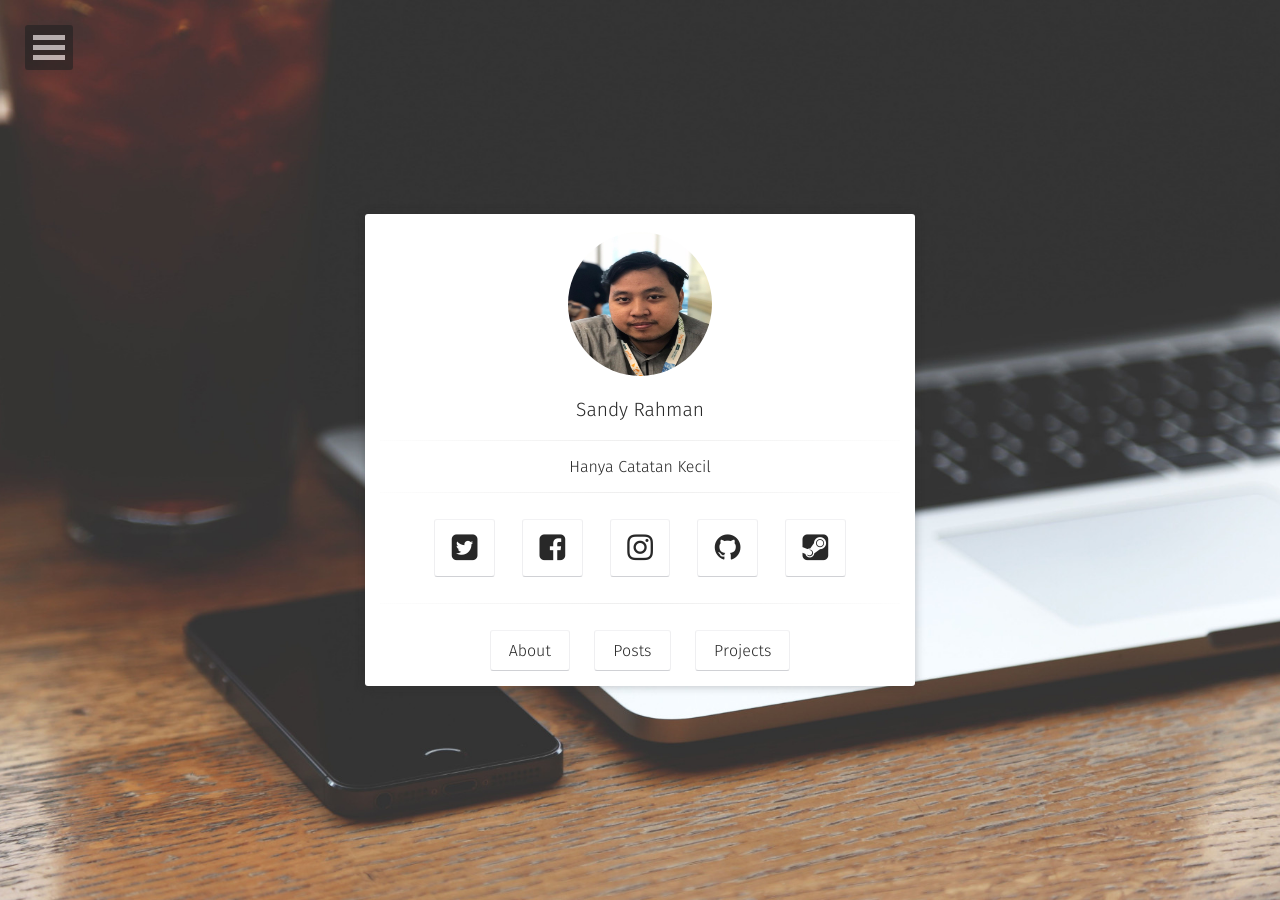
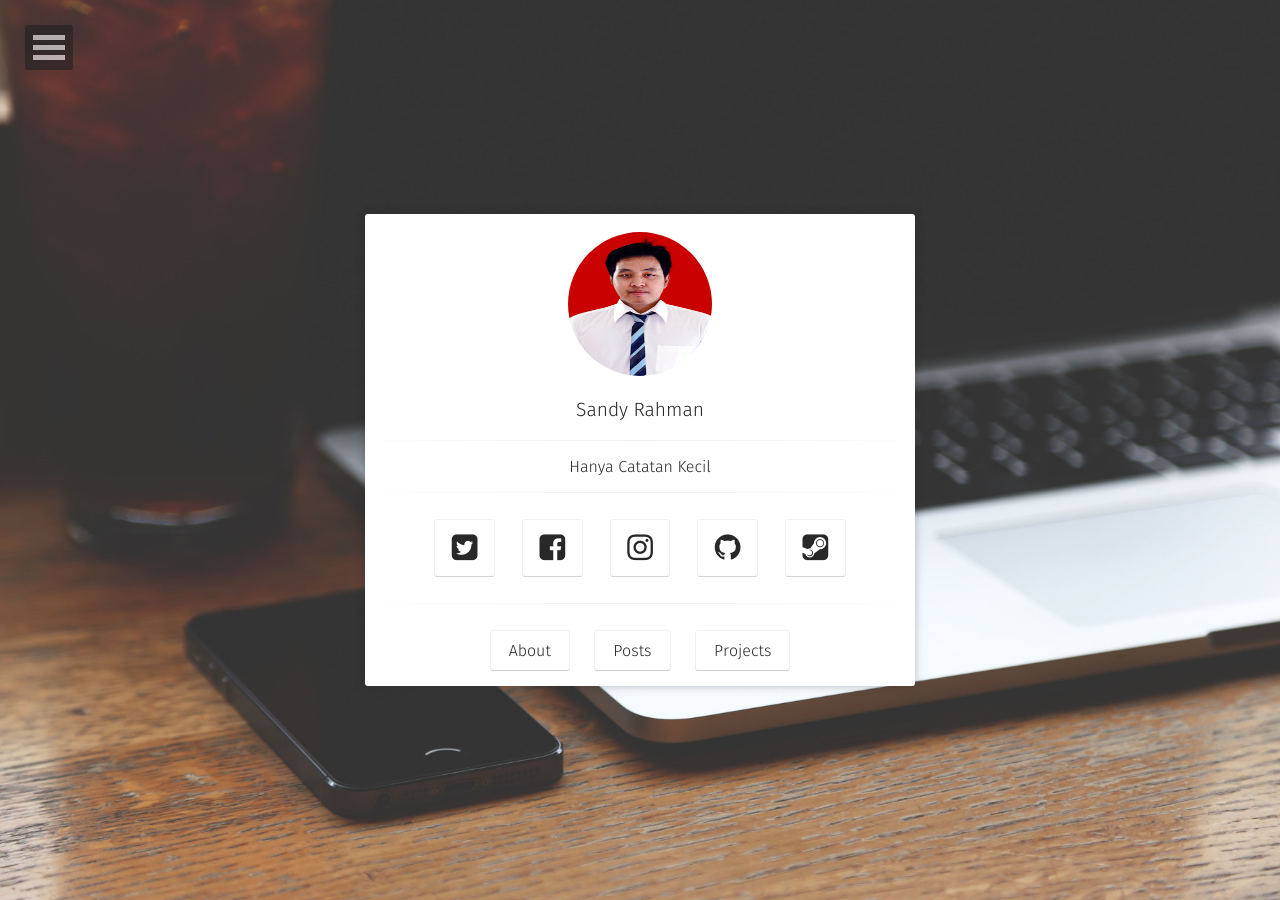
Before and after one commit to SandyRahman/sandyrahman.github.io, a Jekyll site: the page built from index.html, in a window 1280 px wide. Built offline with Jekyll 4.4.1, drawn with Linux system fonts in a browser that asks for light colours; some web fonts are replaced.

Commit message:
change _config.yml image.png again

```diff
--- a/_config.yml
+++ b/_config.yml
@@ -4,7 +4,7 @@ bio:                'Hanya Catatan Kecil'
 description:        "Moon is a minimal, one column jekyll theme for your blog."
 reading_time:       true
 words_per_minute:   200
-logo:               'assets/img/PP.jpg'
+logo:               'assets/img/sandy.png'
 background:         'assets/img/placeholder-big.jpg'
 tiled_bg:           false   # Set this true if you want to tile your background image, otherwise it will be covered
 locale:             en_US
```
